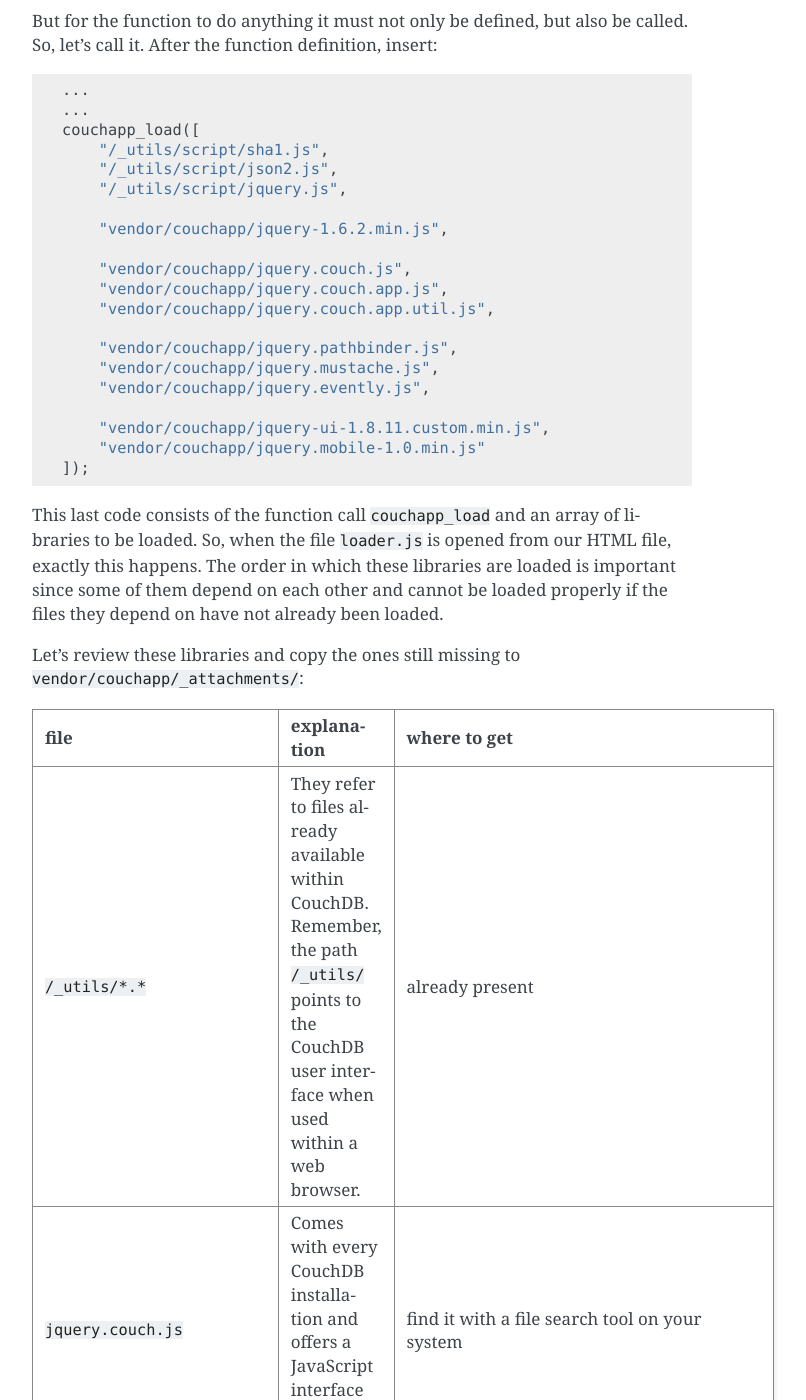
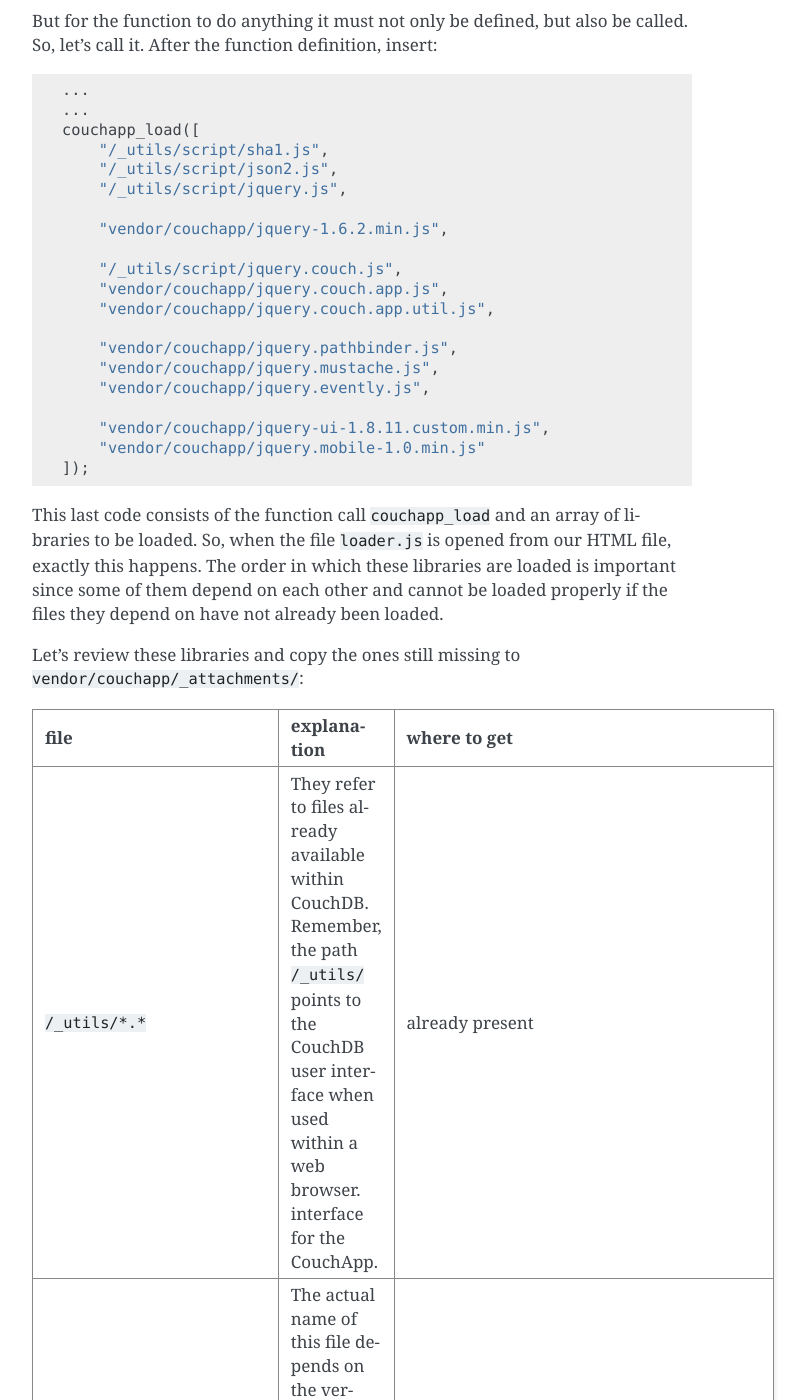
Before and after one commit to scubbx/CouchApp-eNotes-Tutorial, a Sphinx documentation site: the page built from source/4-Logic.rst, in a window 1280 px wide and 1400 px high, scrolled down 1647 px. Shown: the whole window, without its empty margins (388-1194 px from the left). Built offline with Sphinx 7.4.7, drawn with Linux system fonts in a browser that asks for light colours.

Commit message:
jquery.couch.js can be loaded from the couchDB source directly. No need to copy it.

```diff
--- a/source/4-Logic.rst
+++ b/source/4-Logic.rst
@@ -194,7 +194,7 @@
 
         "vendor/couchapp/jquery-1.6.2.min.js",
 
-        "vendor/couchapp/jquery.couch.js",
+        "/_utils/script/jquery.couch.js",
         "vendor/couchapp/jquery.couch.app.js",
         "vendor/couchapp/jquery.couch.app.util.js",
 
@@ -235,7 +235,6 @@
 ``/_utils/*.*``              They refer to files already available within CouchDB. Remember,   already present
                              the path ``/_utils/`` points to the CouchDB user interface when
                              used within a web browser.
-``jquery.couch.js``          Comes with every CouchDB installation and offers a JavaScript     find it with a file search tool on your system
                              interface for the CouchApp.
 ``jquery-ui*.min.js``        The actual name of this file depends on the version you have      already present, if not find it with a file
                              dowloaded in the previous chapter. Remember to change the entry   search tool on your system
```
